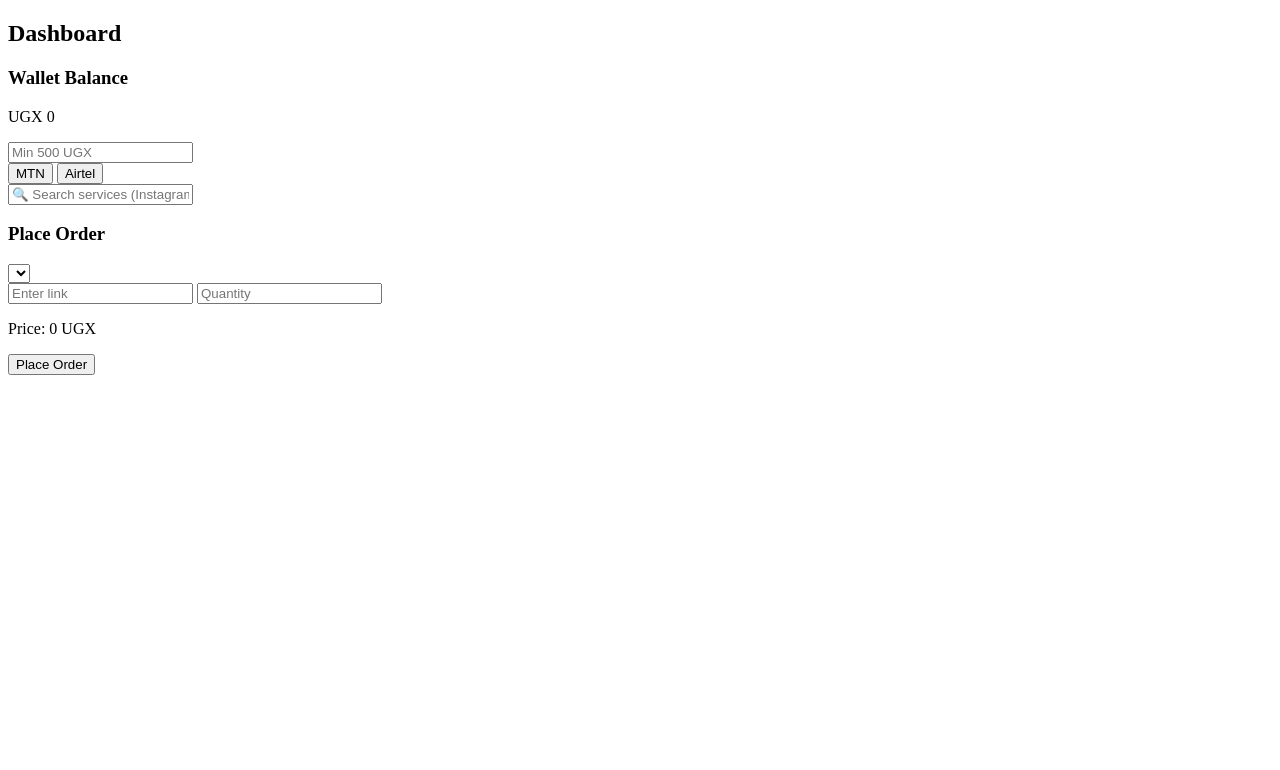
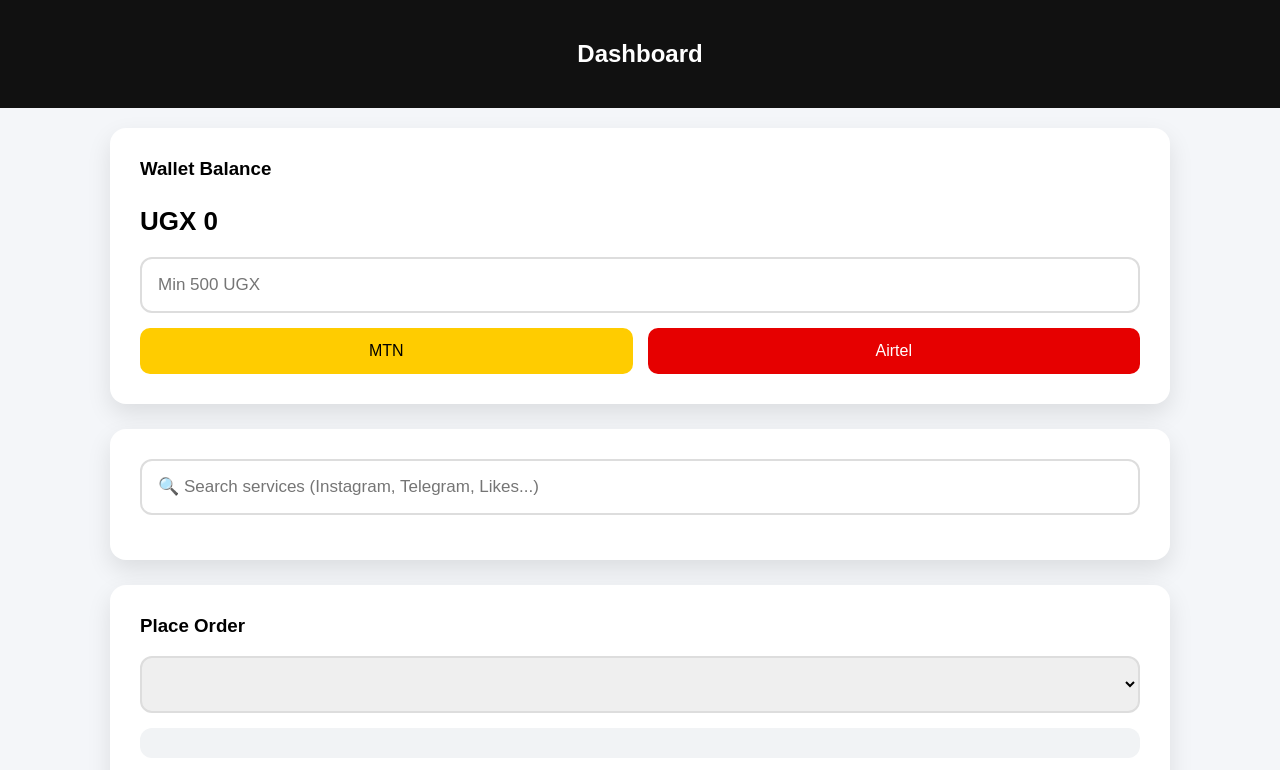
Before and after one commit to ashbelz123-droid/AshAz-Boost, a website: page public/dashboard.html in a window 1280 px wide. Shown: the top 770 px of the page. Drawn offline with Linux system fonts and the light colour scheme; no server answers.

Commit message:
Update style.css

```diff
--- a/public/style.css
+++ b/public/style.css
@@ -1,49 +1,116 @@
-/* ===== LOGIN PAGE ===== */
-.login-container {
-  min-height: 100vh;
-  display: flex;
-  align-items: center;
-  justify-content: center;
-  background: linear-gradient(135deg, #0f2027, #203a43, #2c5364);
+* {
+  box-sizing: border-box;
+  font-family: Arial, sans-serif;
+}
+
+body {
+  margin: 0;
+  background: #f4f6f9;
+}
+
+.topbar {
+  background: #111;
+  color: #fff;
+  padding: 20px;
+  text-align: center;
+}
+
+.container {
+  max-width: 1100px;
+  margin: auto;
   padding: 20px;
 }
 
-.login-box {
-  background: #ffffff;
-  width: 100%;
-  max-width: 420px;      /* 👈 BIGGER BOX */
-  padding: 40px 35px;    /* 👈 MORE SPACE */
+.card {
+  background: #fff;
   border-radius: 16px;
-  box-shadow: 0 20px 50px rgba(0,0,0,0.25);
-  text-align: center;
+  padding: 30px;
+  margin-bottom: 25px;
+  box-shadow: 0 10px 25px rgba(0,0,0,0.1);
 }
 
-.login-box h1 {
-  font-size: 28px;       /* 👈 BIG TITLE */
-  margin-bottom: 10px;
-  color: #222;
+.card h3 {
+  margin-top: 0;
 }
 
-.login-box p {
-  font-size: 16px;
-  color: #666;
-  margin-bottom: 30px;
+#wallet {
+  font-size: 26px;
+  font-weight: bold;
+  margin-bottom: 20px;
 }
 
-/* GOOGLE BUTTON */
-.google-btn {
+input, select {
   width: 100%;
   padding: 16px;
   font-size: 17px;
-  border-radius: 10px;
-  border: none;
-  background: #4285f4;
-  color: #fff;
-  cursor: pointer;
-  transition: transform 0.2s ease, box-shadow 0.2s ease;
+  border-radius: 12px;
+  border: 2px solid #ddd;
+  margin-bottom: 15px;
 }
 
-.google-btn:hover {
-  transform: translateY(-2px);
-  box-shadow: 0 10px 20px rgba(66,133,244,0.4);
+input:focus, select:focus {
+  border-color: #4caf50;
+  outline: none;
 }
+
+.desc {
+  background: #f1f3f5;
+  padding: 15px;
+  border-radius: 12px;
+  margin-bottom: 15px;
+  font-size: 15px;
+}
+
+.price {
+  font-size: 20px;
+  font-weight: bold;
+  margin-bottom: 15px;
+}
+
+.order-btn {
+  width: 100%;
+  padding: 16px;
+  font-size: 18px;
+  background: #4caf50;
+  color: white;
+  border: none;
+  border-radius: 12px;
+  cursor: pointer;
+}
+
+.pay-btns {
+  display: flex;
+  gap: 15px;
+}
+
+.mtn {
+  flex: 1;
+  background: #ffcc00;
+  border: none;
+  padding: 14px;
+  font-size: 16px;
+  border-radius: 10px;
+  cursor: pointer;
+}
+
+.airtel {
+  flex: 1;
+  background: #e60000;
+  color: #fff;
+  border: none;
+  padding: 14px;
+  font-size: 16px;
+  border-radius: 10px;
+  cursor: pointer;
+}
+
+/* RESPONSIVE */
+@media (max-width: 768px) {
+  .container {
+    padding: 15px;
+  }
+
+  .card {
+    padding: 22px;
+  }
+  }
```
